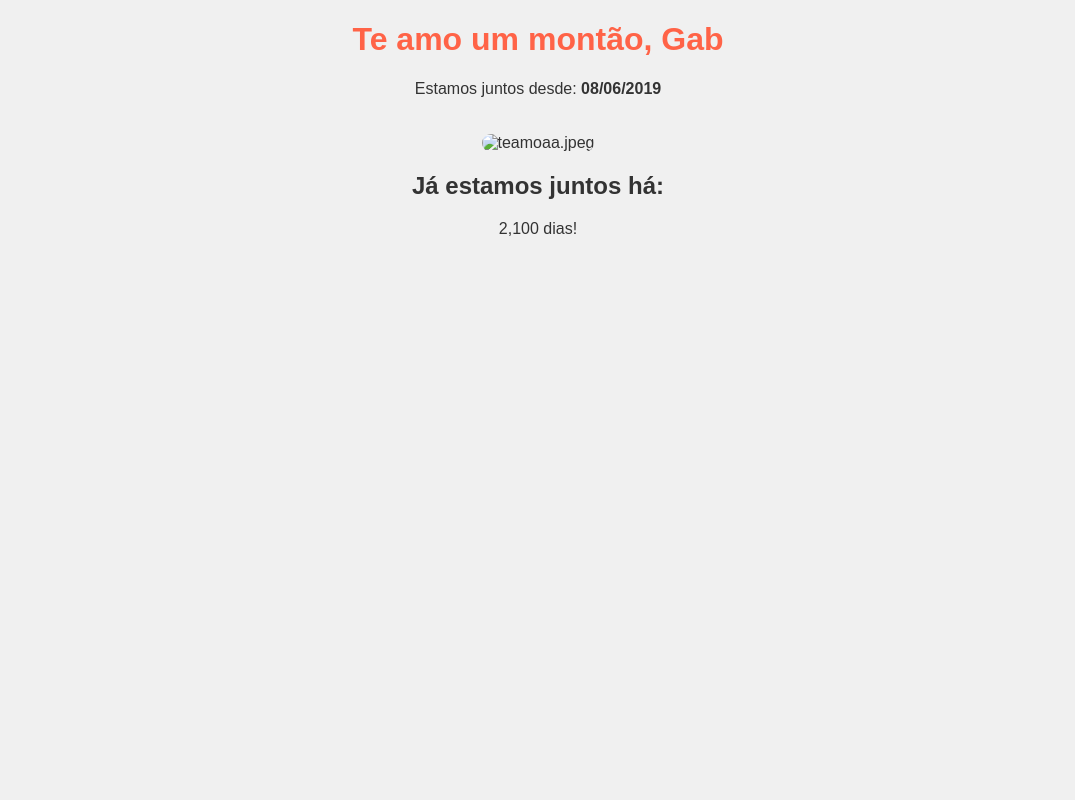
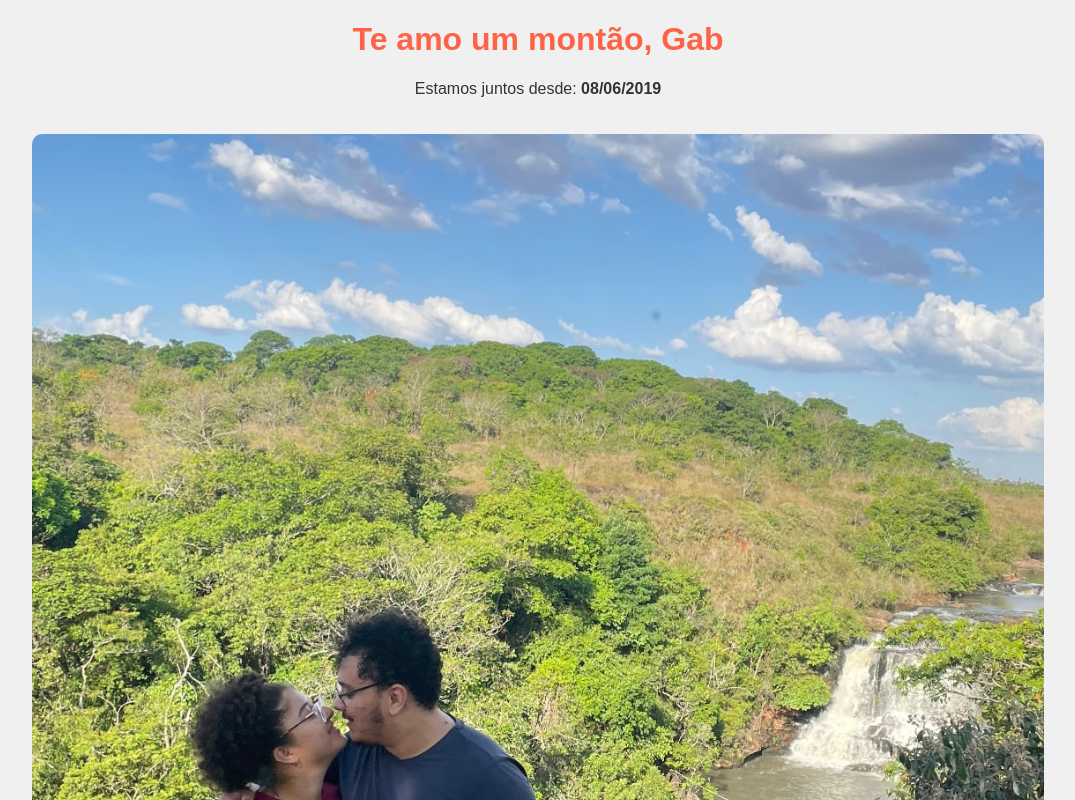
Before and after one commit to jilovegano/te-amo-gab, a plain HTML site: page index.html in a window 1280 px wide. Shown: the top 800 px of the page, without its empty margins (102-1177 px from the left). Drawn offline with Linux system fonts and the light colour scheme.

Commit message:
index.html

```diff
--- a/index.html
+++ b/index.html
@@ -25,7 +25,7 @@
 <body>
     <h1>Te amo um montão, Gab</h1>
     <p>Estamos juntos desde: <strong>08/06/2019</strong></p>
-    <img src="sua_foto.jpg" alt="teamoaa.jpeg">
+    <img src="teamoaa.jpeg" alt="teamoaa.jpeg">
 
     <h2>Já estamos juntos há:</h2>
     <p id="dias"></p>
```
